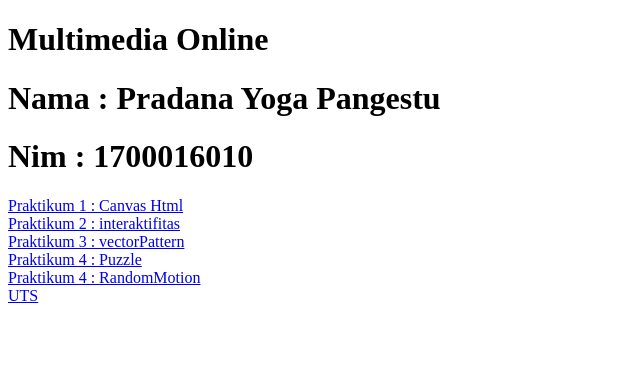
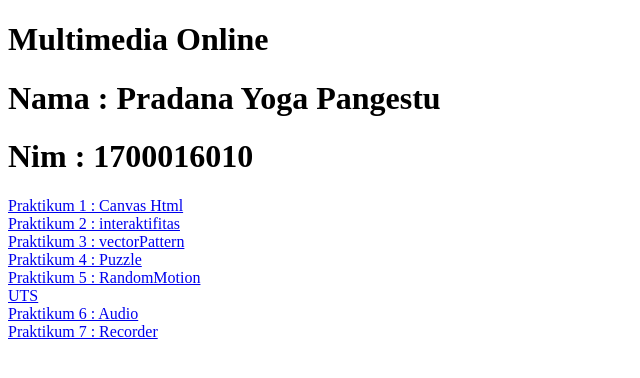
Before and after one commit to pradana1/MultimediaOnline, a plain HTML site: page index.html in a window 1280 px wide. Shown: the whole page, without its empty margins (0-640 px from the left). Drawn offline with Linux system fonts and the light colour scheme.

Commit message:
Update index.html

```diff
--- a/index.html
+++ b/index.html
@@ -13,8 +13,11 @@
 <a href="interaktifitas.html"> Praktikum 2 : interaktifitas</a><br>
 <a href="vectorPattern.html"> Praktikum 3 : vectorPattern</a><br>
 <a href="Puzzle.html"> Praktikum 4 : Puzzle </a><br>
-<a href="RandomMotion.html"> Praktikum 4 : RandomMotion </a><br>
+<a href="RandomMotion.html"> Praktikum 5 : RandomMotion </a><br>
 <a href="uts.html"> UTS </a><br>
+<a href="audio.html"> Praktikum 6 : Audio </a><br>
+<a href="recorder.html"> Praktikum 7 : Recorder </a><br>
+
 
 </body>
 </html>
```
